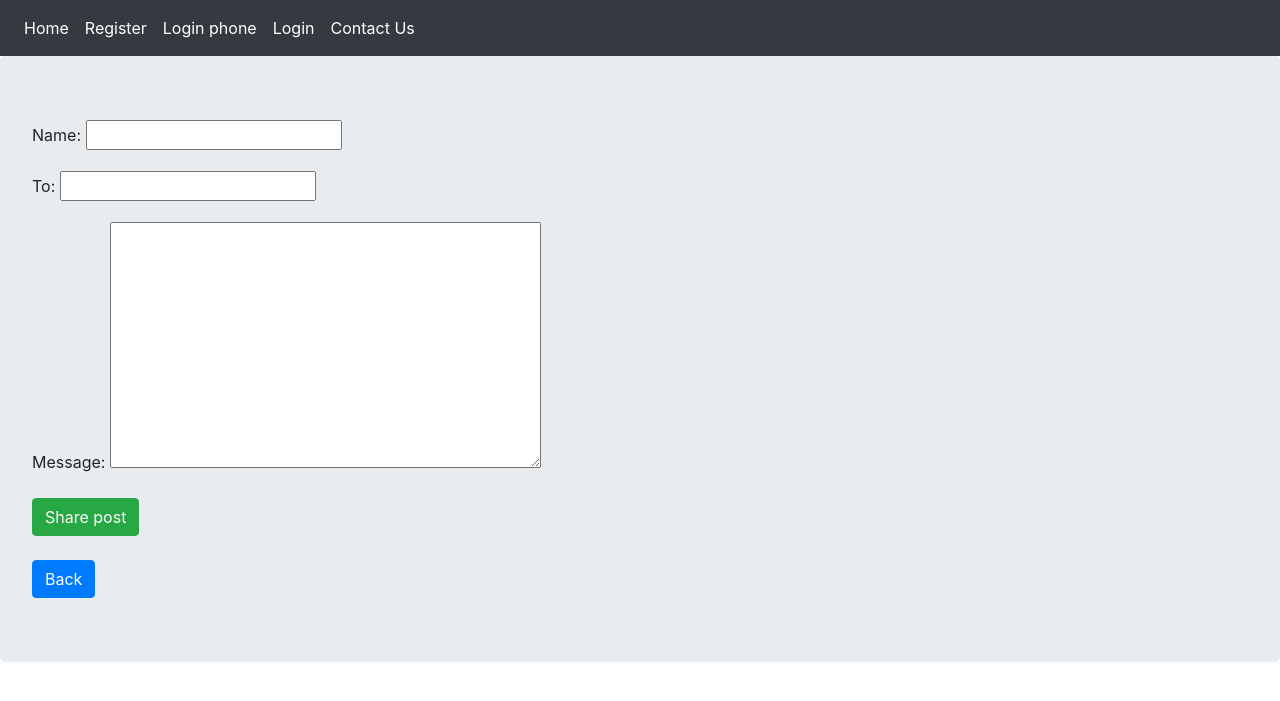
After one commit to mfarjami/Djangoblog, a Django app: page /share_post/1/ in a window 1280 px wide. The commit adds this page. Shown: the top 701 px of the page. Run offline with Django 3.2, Linux system fonts and the light colour scheme; data comes from the database, SQL or seed files in the repository; both versions use the stored data as it was after the commit; some libraries are stand-ins or nearby versions.

Commit message:
Create form and view for contact us & shared post in app a blog

```diff
--- a/blog/forms.py
+++ b/blog/forms.py
@@ -8,3 +8,17 @@ class PostCreateForm(forms.ModelForm):
         model = Post
         # fields = '__all__'
         fields = ['title', 'body', 'snippet', 'image', 'status']
+
+
+class ContactUsForm(forms.Form):
+    name = fields.CharField(max_length=100, required=True)
+    subject = forms.CharField(max_length=30, required=True)
+    email = fields.EmailField(required=True)
+    phone = fields.CharField(max_length=11, required=False)
+    message = fields.CharField(widget=forms.Textarea, required=True)
+
+
+class SharePostForm(forms.Form):
+    name = fields.CharField(max_length=100, required=True)
+    to = fields.EmailField(required=True)
+    message = fields.CharField(widget=forms.Textarea, required=True)
--- a/blog/models.py
+++ b/blog/models.py
@@ -1,5 +1,6 @@
 from django.db import models
 from accounts.models import User
+from django.urls import reverse
 from django.utils import timezone
 from ckeditor.fields import RichTextField
 
@@ -18,3 +19,6 @@ class Post(models.Model):
 
     def __str__(self):
         return self.title
+
+    def get_absolute_url(self):
+        return reverse('blog:post_detail', kwargs={'pk': self.pk})
--- a/blog/templates/blog/post_detail.html
+++ b/blog/templates/blog/post_detail.html
@@ -15,4 +15,6 @@
     <p>{{  post.body|safe }}</p>
     <p>{{ post.publish|date:"D d M Y" }}</p>
 
+    <a href="{% url 'blog:share_post' post.id %}">Share post</a>
+
 {% endblock %}
--- /dev/null
+++ b/blog/templates/blog/share_post.html
@@ -0,0 +1,14 @@
+{% extends 'base.html' %}
+
+
+{% block title %}Share post{% endblock %}
+
+
+{% block content %}
+    <form action="" method="post">
+        {% csrf_token %}
+        {{ form.as_p }}
+        <button type="submit" class="btn btn-success">Share post</button>
+    </form><br>
+    <a class="btn btn-primary" href="{% url 'blog:post_detail' post.id %}">Back</a>
+{% endblock %}
--- a/blog/urls.py
+++ b/blog/urls.py
@@ -10,4 +10,6 @@ urlpatterns = [
     path('post_create/', views.PostCreate.as_view(), name='post_create'),
     path('post_update/<int:post_id>/', views.PostUpdate.as_view(), name='post_update'),
     path('post_delete/<int:post_id>/', views.PostDelete.as_view(), name='post_delete'),
+    path('contact_us/', views.ContactUs.as_view(), name='contact_us'),
+    path('share_post/<int:post_id>/', views.SharePostView.as_view(), name='share_post'),
 ]
--- a/blog/views.py
+++ b/blog/views.py
@@ -1,7 +1,8 @@
 from django.contrib import messages
 from django.shortcuts import render, get_object_or_404, redirect
 from django.views.generic import View
-from .forms import PostCreateForm
+from .forms import PostCreateForm, ContactUsForm, SharePostForm
+from django.core.mail import send_mail
 from .models import Post
 # Create your views here.
 
@@ -61,3 +62,55 @@ class PostDelete(View):
         post.delete()
         messages.success(request, 'Post deleted successfully', 'success')
         return redirect('blog:home')
+
+
+class ContactUs(View):
+    form_class = ContactUsForm
+    template_name = 'blog/contact_us.html'
+
+    def get(self, request):
+        return render(request, self.template_name, {'form':self.form_class})
+
+    def post(self, request):
+        form = self.form_class(request.POST)
+        if form.is_valid():
+            cd = form.cleaned_data
+            subject = cd['subject']
+            message = cd['message']
+            name = cd['name']
+            email = cd['email']
+            phone = cd['phone']
+            msg = f'Subject: {subject}\n\n{message}\n\nName: {name}\nEmail: {email}\nPhone: {phone}'
+            send_mail(subject, msg, 'biroghlan95@gmail.com', ['biroghlan95@gmail.com'], fail_silently=True)
+            messages.success(request, 'Email sent successfully', 'success')
+            return redirect('blog:home')
+        else:
+            messages.error(request, 'Email not sent', 'error')
+            return render(request, self.template_name, {'form':form})
+
+
+class SharePostView(View):
+    form_class = SharePostForm
+    template_name = 'blog/share_post.html'
+
+    def get(self, request, post_id):
+        post = get_object_or_404(Post, status=True, id=post_id)
+        return render(request, self.template_name, {'form':self.form_class, 'post':post})
+
+    def post(self, request, post_id):
+        post = get_object_or_404(Post, status=True, id=post_id)
+        form = SharePostForm(request.POST)
+        if form.is_valid():
+            cd = form.cleaned_data
+            post_url = request.build_absolute_uri(post.get_absolute_url())
+            name = cd['name']
+            subject = f'{name} has invited you to read {post.title}'
+            message = cd['message']
+            to = cd['to']
+            msg = f'{name} has invited you to read the {post.title} post at the following address.\n {message} \n {post_url}'
+            send_mail(subject, msg, 'biroghlan95@gmail.com', [to], fail_silently=True)
+            messages.success(request, f'Post {post.title} for {to} shared successfully', 'success')
+            return redirect('blog:home')
+        else:
+            messages.error(request, '{post.title} post was not sent to {to}', 'error')
+            return render(request, self.template_name, {'form':form, 'post':post})
--- a/templates/inc/navbar.html
+++ b/templates/inc/navbar.html
@@ -10,5 +10,6 @@
       <a class="nav-link active" href="{% url 'accounts:phone_login' %}">Login phone </a>
       <a class="nav-link active" href="{% url 'accounts:login' %}">Login </a>
       {% endif %}
+      <a class="nav-link active" href="{% url 'blog:contact_us' %}">Contact Us </a>
     </div>
 </nav>
```
Also changed, not shown: accounts/views.py (+0 -19 lines), blog/templates/blog/contact_us.html (added, +13 -0 lines), db.sqlite3.
